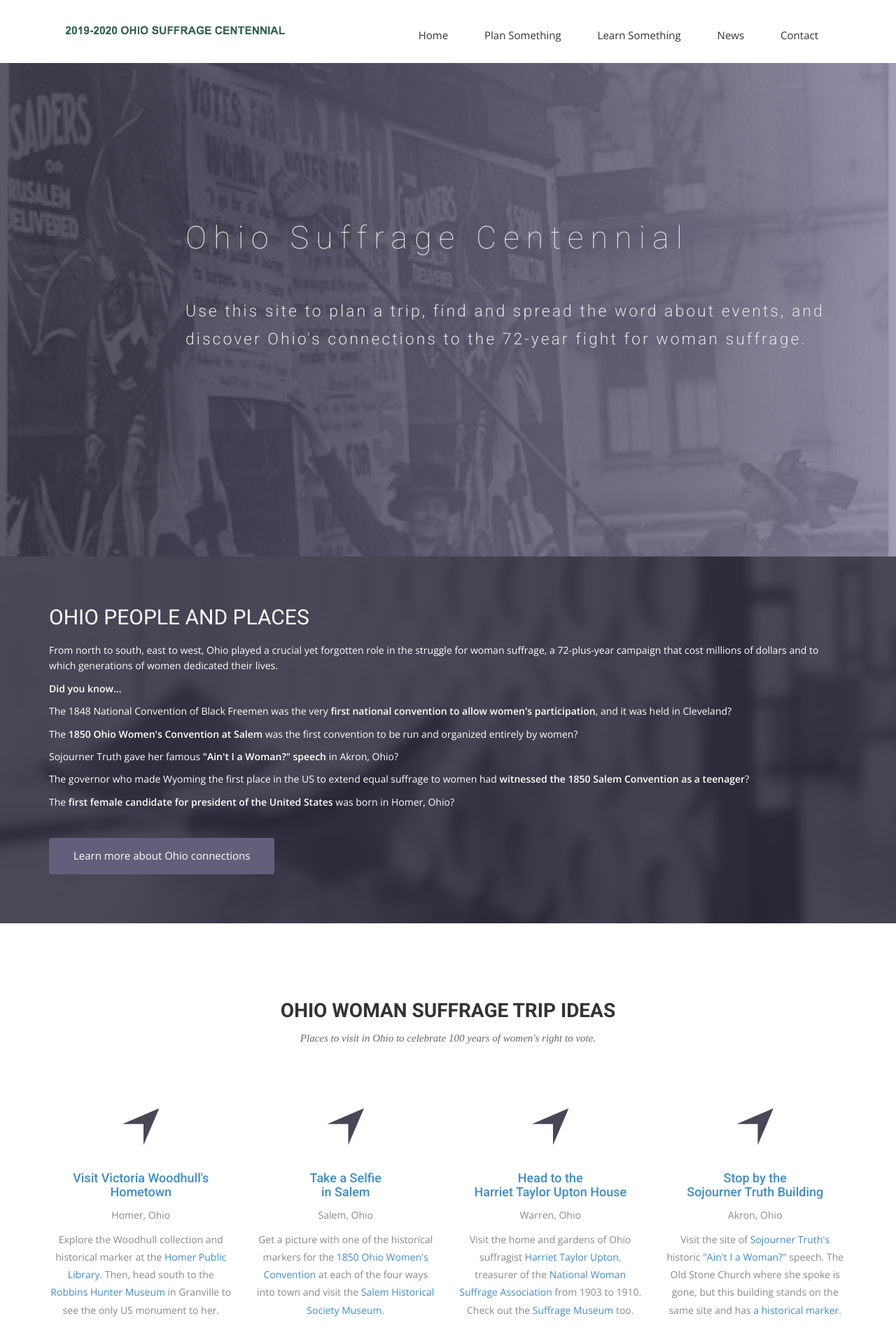
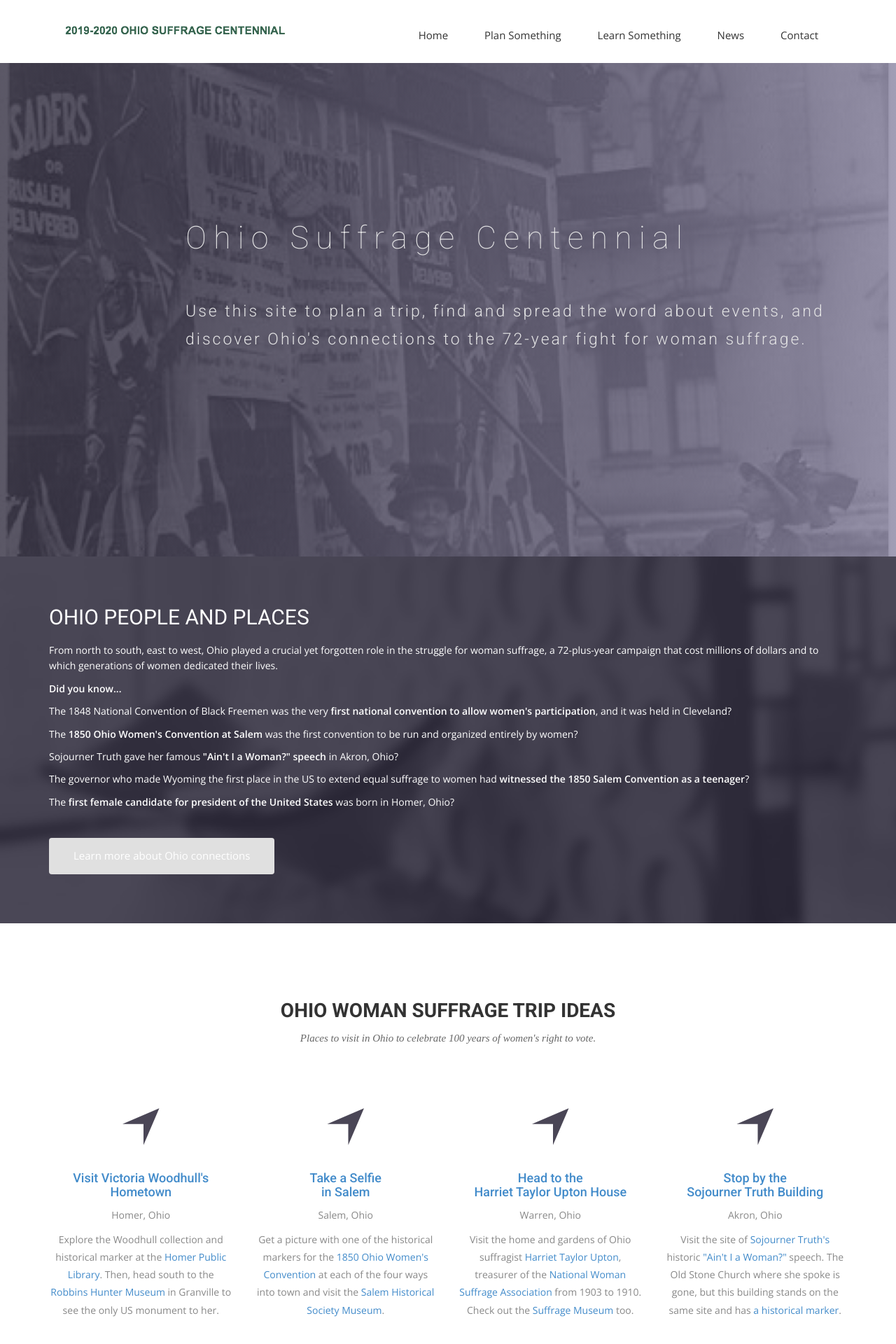
Before and after one commit to OhioSuffrageCentennial/ohiosuffragecentennial, a Jekyll site: the page built from index.html, in a window 1280 px wide. Shown: the top 1920 px of the page at 70% size. Built offline with Jekyll 4.4.1, drawn with Linux system fonts in a browser that asks for light colours; nearby versions of some CDN libraries; some web fonts are replaced.

Commit message:
change new feature background color

```diff
--- a/css/airspace.css
+++ b/css/airspace.css
@@ -264,7 +264,7 @@ font header .navbar-default .navbar-nav li a:hover {
 #new-feature .btn-new-feature {
   padding: 15px 35px;
   border: none;
-  background-color: #655E7A;
+  background-color: #e0e0e0;
   font-size: 15px;
   color: #fff;
   margin-top: 30px;
```
